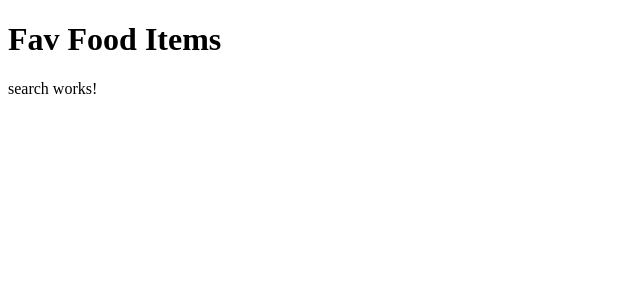
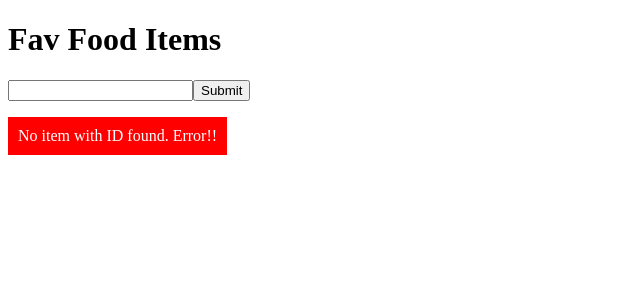
Before and after one commit to YashPindiwala/Yash_Pindiwala_MAD400Assignments, an Angular app: page /search in a window 1280 px wide. Shown: the top 300 px of the page, without its empty margins (0-640 px from the left). Built offline with nearby package versions, Linux system fonts and the light colour scheme.

Commit message:
search completed
search with input completed, and will show error for not available id

```diff
--- a/src/app/app.component.html
+++ b/src/app/app.component.html
@@ -1,4 +1,3 @@
 <h1>Fav Food Items</h1>
-<!-- <app-content-list-item [singleItem]="item"></app-content-list-item>
-<app-content-list></app-content-list> -->
+<!-- <app-content-list></app-content-list> -->
 <router-outlet></router-outlet>
--- a/src/app/components/search/search.component.html
+++ b/src/app/components/search/search.component.html
@@ -1 +1,10 @@
-<p>search works!</p>
+<div>
+    <input type="number" name="id" #searchId>
+    <input type="submit" (click)="showItem(+searchId.value)">
+</div>
+<div *ngIf="searchItem">
+    <app-content-list-item [singleItem]="searchItem"></app-content-list-item>
+</div>
+<div *ngIf="!searchItem">
+    <p class="error">No item with ID found. Error!!</p>
+</div>
--- a/src/app/components/search/search.component.scss
+++ b/src/app/components/search/search.component.scss
@@ -0,0 +1,6 @@
+.error{
+    display: inline-block;
+    background-color: red;
+    color: white;
+    padding: 10px;
+}
--- a/src/app/components/search/search.component.ts
+++ b/src/app/components/search/search.component.ts
@@ -1,4 +1,6 @@
 import { Component } from '@angular/core';
+import { IContent } from 'src/app/models/icontent';
+import { FoodRecipeService } from 'src/app/services/food-recipe.service';
 
 @Component({
   selector: 'app-search',
@@ -6,5 +8,14 @@ import { Component } from '@angular/core';
   styleUrls: ['./search.component.scss']
 })
 export class SearchComponent {
+  searchItem?: IContent
+  constructor(private service: FoodRecipeService){
 
+  }
+  showItem(id: number){
+    this.searchItem = undefined;
+    this.service.getSingleContent(id).subscribe((value: IContent) => {
+      this.searchItem = value;
+    });
+  }
 }
```
